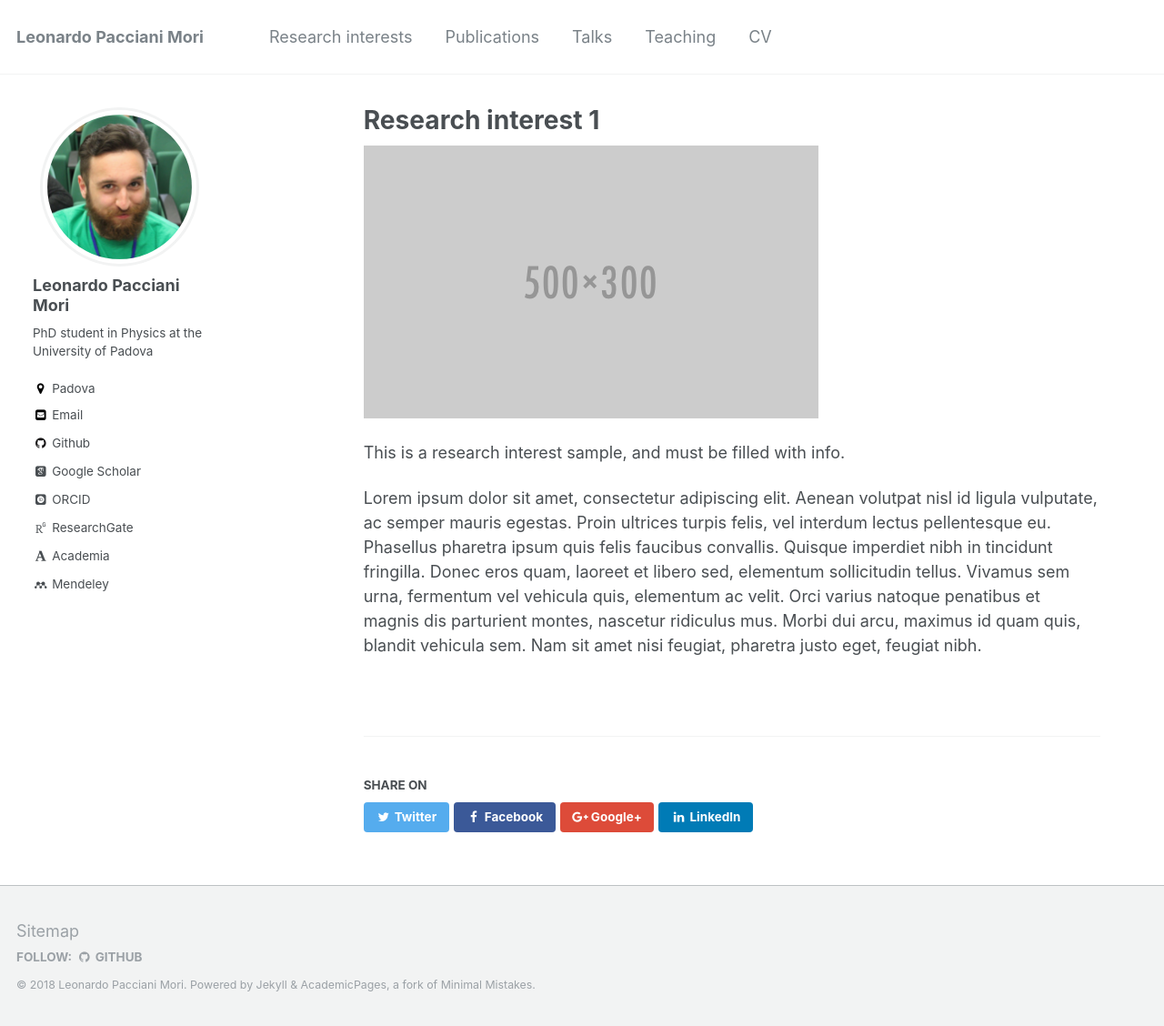
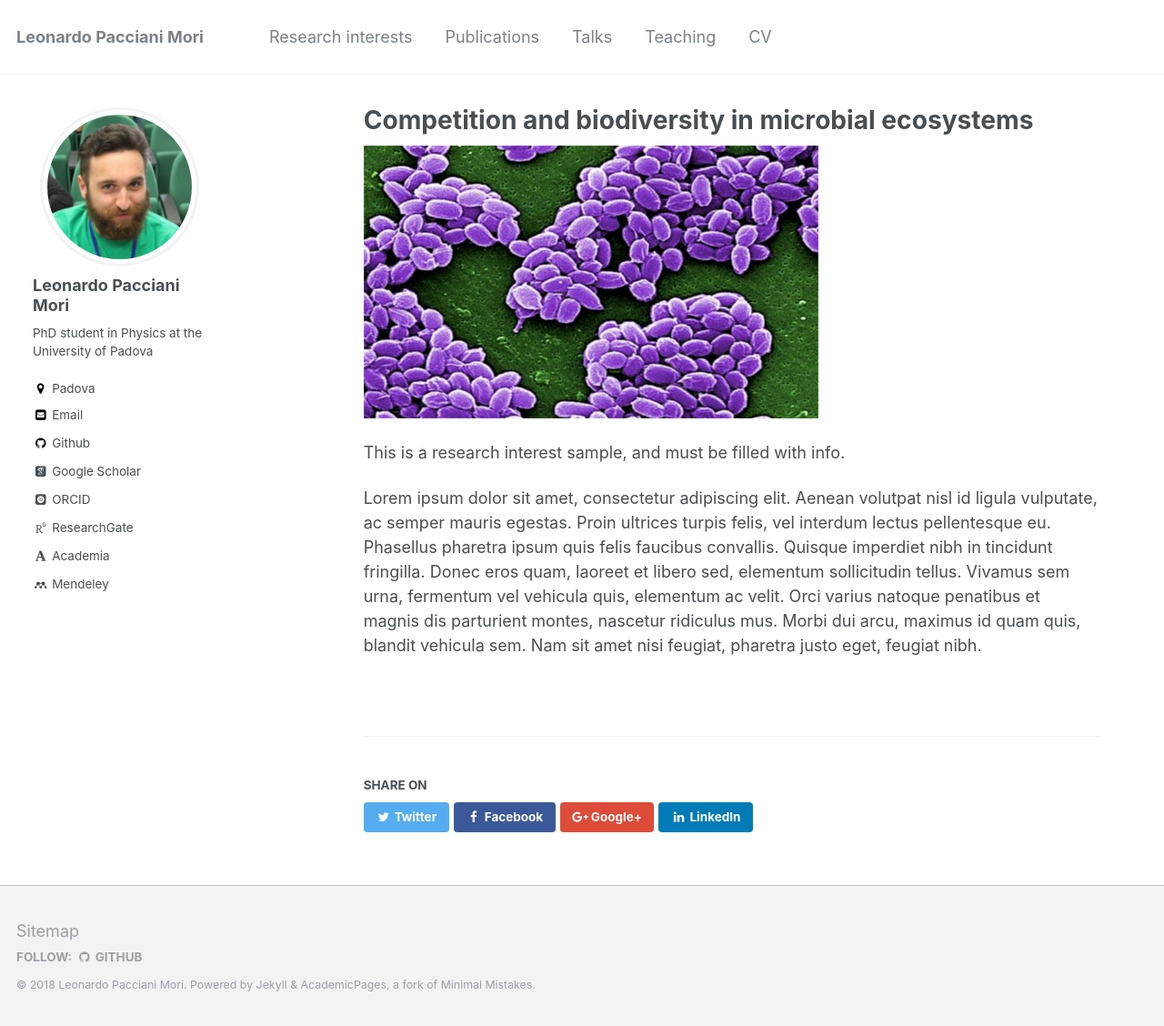
Before and after one commit to suweis/suweis.github.io, a Jekyll site: the page built from _research-interests/microbial-competition-biodiversity.md, in a window 1280 px wide and 1128 px high. Shown: the whole window at 91% size. Built offline with Jekyll 4.4.1, drawn with Linux system fonts in a browser that asks for light colours; nearby versions of some CDN libraries; some web fonts are replaced.

Commit message:
Aggiornato research interest

```diff
--- a/_research-interests/research-interest-1.md
+++ b/_research-interests/microbial-competition-biodiversity.md
@@ -1,10 +1,10 @@
 ---
-title: "Research interest 1"
-excerpt: "Short description of research interest 1<br/><img src='/images/500x300.png'>"
+title: "Competition and biodiversity in microbial ecosystems"
+excerpt: "Understanding the origin of biodiversity<br/><img src='/images/bacteria.png'>"
 collection: research-interests
 ---
 
-![Caption](/images/500x300.png)
+![Caption](/images/bacteria.png)
 
 This is a research interest sample, and must be filled with info.
 
```
Also changed, not shown: images/500x300.png (deleted), images/bacteria.png (added).
